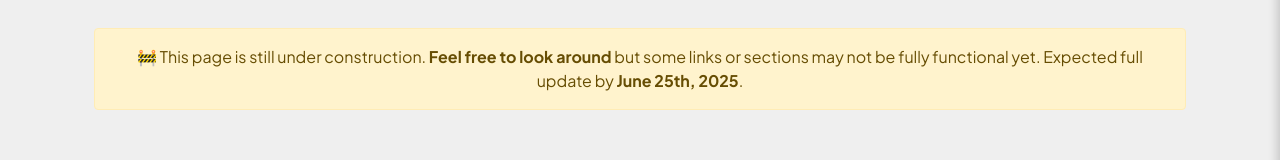
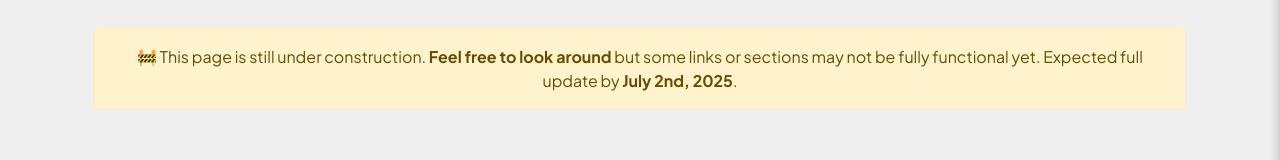
Before and after one commit to wright133/portfolio, a React (Vite) app: page /creative-coding in a window 1280 px wide. Shown: the part 120-280 px from the top of the page. Built offline with nearby package versions, Linux system fonts and the light colour scheme.

Commit message:
construction dates update

```diff
--- a/src/components/CreativeCoding.jsx
+++ b/src/components/CreativeCoding.jsx
@@ -15,7 +15,7 @@ export default function CreativeCoding () {
             <div className="container mt-5">
                 <div className="alert alert-warning text-center" role="alert">
                     🚧 This page is still under construction. <b>Feel free to look around</b> but some links or sections may not be fully functional yet.
-                    Expected full update by <strong>June 25th, 2025</strong>.
+                    Expected full update by <strong>July 2nd, 2025</strong>.
                 </div>
             </div>
 
--- a/src/components/creative-coding/Experiments.jsx
+++ b/src/components/creative-coding/Experiments.jsx
@@ -44,7 +44,7 @@ export default function Experiments() {
       <div className="container mt-5">
           <div className="alert alert-warning text-center" role="alert">
               🚧 This page is still under construction. Some links or sections may not be fully functional yet.<br />
-              Expected full update by <strong>June 25th, 2025</strong>.
+              Expected full update by <strong>July 2nd, 2025</strong>.
           </div>
       </div>
 
```
